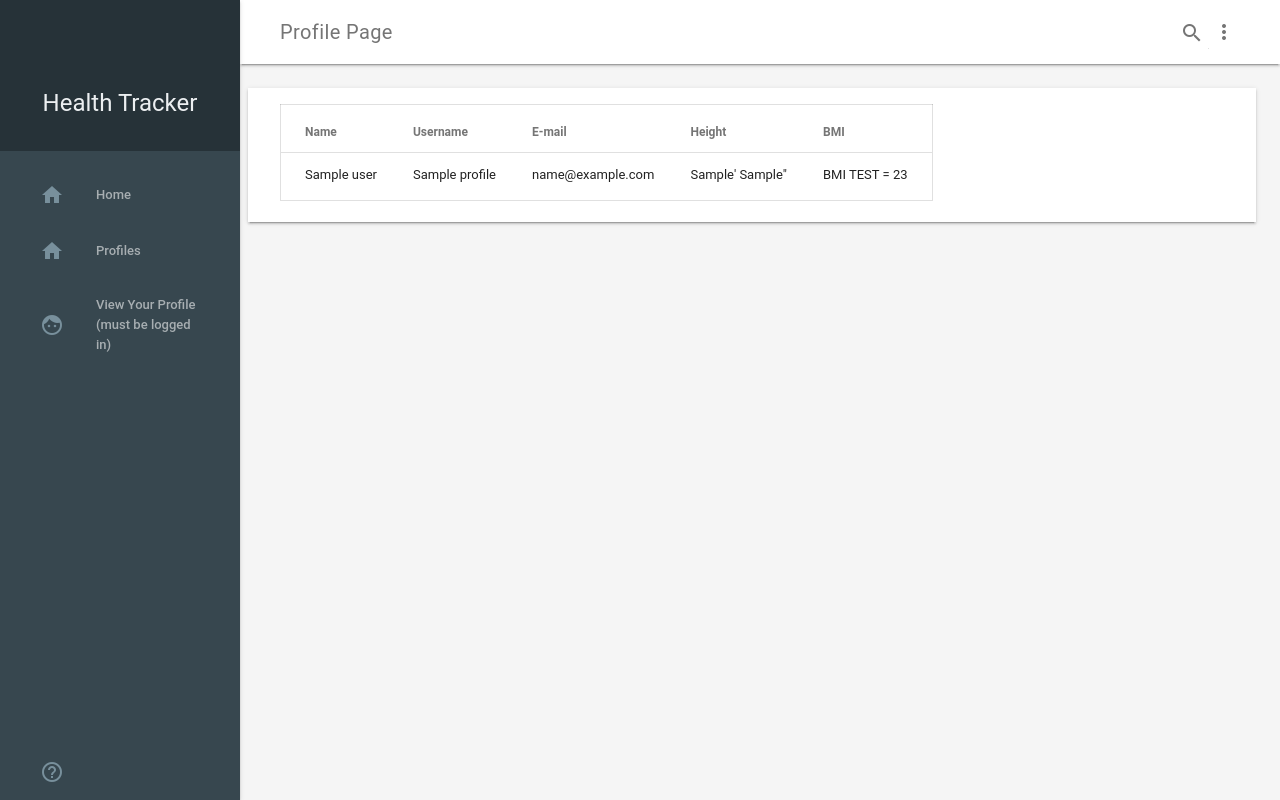
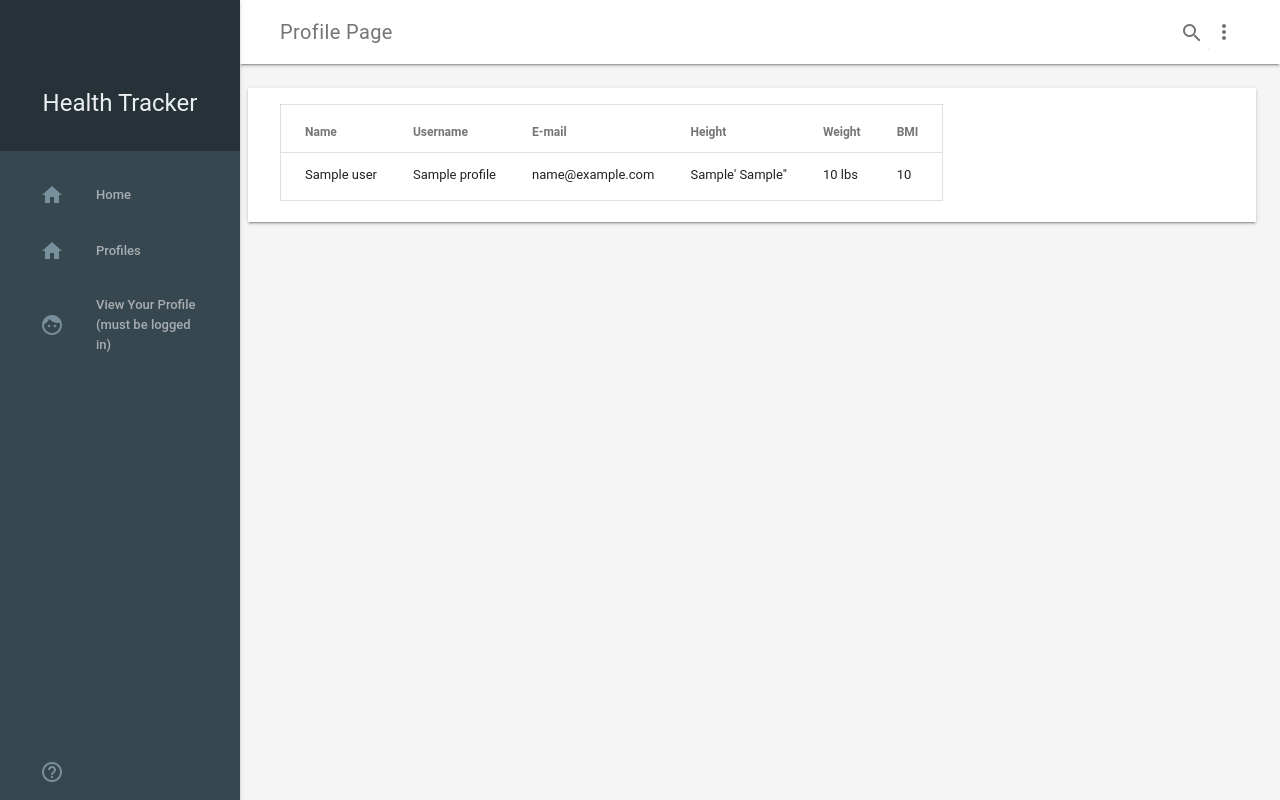
Before and after one commit to trumpet2012/health_tracker, a Django app: template health_records/templates/health_records/user_profile.html in a window 1280 px wide. Run offline with Django 3.2, Linux system fonts and the light colour scheme; the template is opened without the code that fills it: most values are stand-ins (such as "Sample title", 1, 10 or a date in 2020).

Commit message:
profile page now has weight and bmi stuff. profile also has weight and bmi stuff

```diff
--- a/health_records/models.py
+++ b/health_records/models.py
@@ -13,6 +13,7 @@ class HealthProfile(ClusterableModel):
 
     user = models.OneToOneField(User, primary_key=True)
     height = models.FloatField(help_text="Height in inches")
+    weight = models.FloatField(help_text="Weight in pounds")
 
     def __str__(self):
         return self.user.username
@@ -34,6 +35,8 @@ class HealthProfile(ClusterableModel):
 
         return feet, inches
 
+    def calculate_bmi(self):
+        return (self.weight/(self.height*self.height))*703
 
 class HealthRecord(ClusterableModel):
     profile = ParentalKey(HealthProfile, related_name='records')
--- a/health_records/templates/health_records/profile_listing.html
+++ b/health_records/templates/health_records/profile_listing.html
@@ -18,7 +18,7 @@
                 {% for profile in object_list %}
                     <tr>
                         <td class="mdl-data-table__cell--non-numeric">{{ profile.user.get_full_name }}</td>
-                    {% with profile.height_in_feet_and_inches as height%}
+                        {% with profile.height_in_feet_and_inches as height %}
                             <td class="mdl-data-table__cell--non-numeric">{{ height.0 }}' {{ height.1 }}"</td>
                         {% endwith %}
                     </tr>
--- a/health_records/templates/health_records/user_profile.html
+++ b/health_records/templates/health_records/user_profile.html
@@ -15,6 +15,7 @@
                     <th class="mdl-data-table__cell--non-numeric">Username</th>
                     <th class="mdl-data-table__cell--non-numeric">E-mail</th>
                     <th class="mdl-data-table__cell--non-numeric">Height</th>
+                    <th class="mdl-data-table__cell--non-numeric">Weight</th>
                     <th class="mdl-data-table__cell--non-numeric">BMI</th>
                 </tr>
                 </thead>
@@ -26,7 +27,8 @@
                     {% with profile.height_in_feet_and_inches as height %}
                         <td class="mdl-data-table__cell--non-numeric">{{ height.0 }}' {{ height.1 }}"</td>
                     {% endwith %}
-                    <td class="mdl-data-table__cell--non-numeric">BMI TEST = 23</td>
+                    <td class="mdl-data-table__cell--non-numeric">{{ profile.weight }} lbs</td>
+                    <td class="mdl-data-table__cell--non-numeric">{{ profile.calculate_bmi | floatformat }}</td>
 
                 </tr>
                 </tbody>
```
Also changed, not shown: db.sqlite3, health_records/migrations/0005_healthprofile_weight.py (added). Lines whose indentation alone changed are shown as unchanged.
